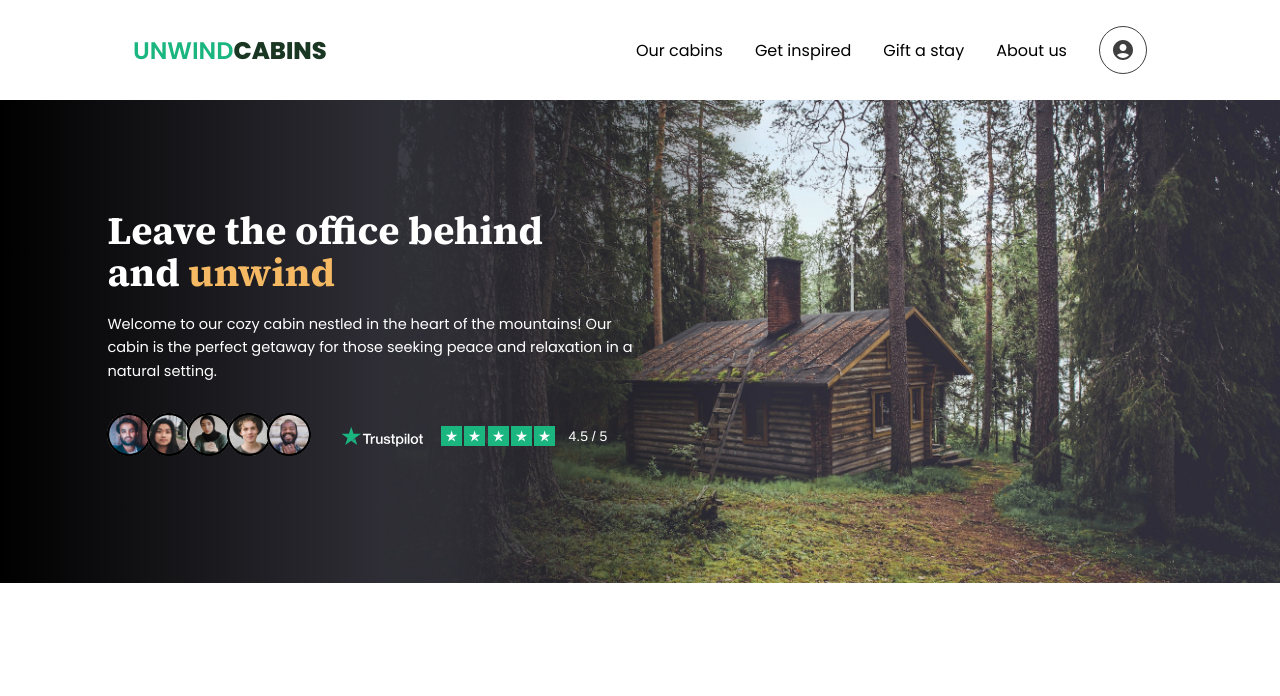
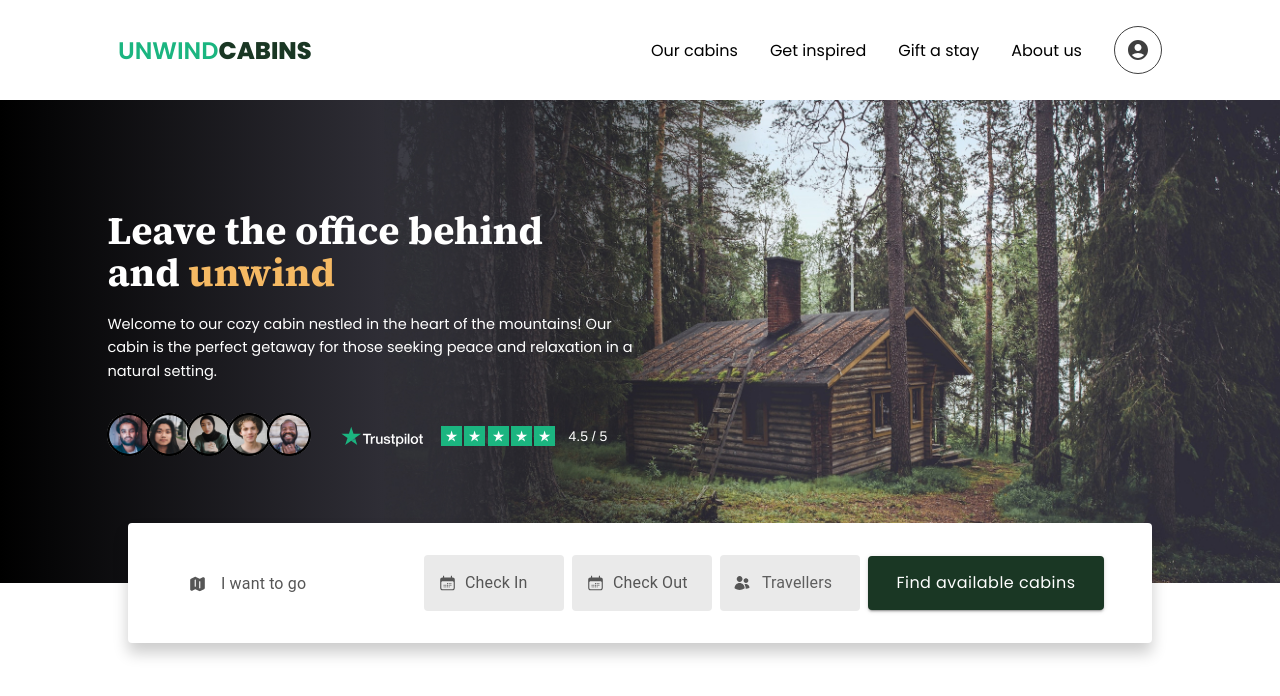
Before and after one commit to yevmot/UnwindCabins-TypeScript, a React (Create React App) app: page / in a window 1280 px wide. Shown: the top 696 px of the page. Built offline with nearby package versions, Linux system fonts and the light colour scheme.

Commit message:
Improved the code of the button component and its use in the form.

```diff
--- a/src/App.tsx
+++ b/src/App.tsx
@@ -1,5 +1,5 @@
 import { JSX } from 'react';
-import { HeaderNav } from './components/header/header-nav/HeaderNav';
+import HeaderNav from './components/header/header-nav/HeaderNav';
 import { HeaderComps } from './components/header/header-comps/HeaderComps';
 
 import './styles/reset.css';
--- /dev/null
+++ b/src/components/buttons/BasicButton.tsx
@@ -0,0 +1,30 @@
+import Button from '@mui/material/Button';
+import { SxProps } from '@mui/system';
+import { JSX } from 'react';
+
+interface ButtonProps {
+  onClick: () => void;
+  variant?: 'contained' | 'outlined' | 'text';
+  children: React.ReactNode;
+  sx?: SxProps;
+  href?: string;
+}
+
+export default function BasicButton({
+  onClick,
+  variant,
+  children,
+  sx,
+  href,
+}: ButtonProps): JSX.Element {
+  return (
+    <Button
+      onClick={onClick}
+      variant={variant}
+      sx={sx}
+      href={href}
+    >
+      {children}
+    </Button>
+  );
+}
--- a/src/components/buttons/LoginButton.tsx
+++ b/src/components/buttons/LoginButton.tsx
@@ -2,12 +2,10 @@ import IconButton from '@mui/material/IconButton';
 import AccountCircleIcon from '@mui/icons-material/AccountCircle';
 import { JSX } from 'react';
 
-const Icon = (): JSX.Element => {
+export default function LoginButton(): JSX.Element {
   return (
-    <IconButton aria-label="icon">
+    <IconButton>
       <AccountCircleIcon sx={{ color: '#3f3f3f' }}/>
     </IconButton>
   );
-};
-
-export default Icon;
+}
--- a/src/components/header/header-comps/HeaderComps.tsx
+++ b/src/components/header/header-comps/HeaderComps.tsx
@@ -11,7 +11,7 @@ export const HeaderComps = (): JSX.Element => {
       <div className="header-container">
         <HeaderBg />
         <HeaderContent />
-        {/* <HeaderSearch /> */}
+        <HeaderSearch />
       </div>
     </div>
   );
--- a/src/components/header/header-comps/header-search/headerSearch.css
+++ b/src/components/header/header-comps/header-search/headerSearch.css
@@ -25,14 +25,14 @@
     gap: 8px;
     padding: 12px 28px;
 }
-.form input,
+/* .form input,
 .travellers,
 .button {
     background-color: #eaeaea;
     border-radius: 4px;
     color: #565656;
-}
-.form button {
+} */
+/* .form button {
     height: 56px;
     width: 236px;
-}
+} */
--- a/src/components/header/header-comps/header-search/search-button/SearchButton.tsx
+++ b/src/components/header/header-comps/header-search/search-button/SearchButton.tsx
@@ -1,14 +1,24 @@
-import BasicButtons from './../../../../buttons/Button';
+import BasicButton from '../../../../buttons/BasicButton';
 import { JSX } from 'react';
 
-const SearchBtn = (): JSX.Element => {
+export default function SearchBtn(): JSX.Element {
   return (
-    <BasicButtons
-      // onClick={() => console.log('click')}
+    <BasicButton
+      onClick={(): void => alert('Clicked Form Button')}
+      variant='contained'
+      sx={{
+        width: '236px',
+        height: '54px',
+        color: 'white',
+        backgroundColor: 'var(--dark-green)',
+        fontFamily: 'Poppins',
+        fontWeight: '400',
+        fontSize: '16px',
+        lineHeight: '28px',
+        textTransform: 'none',
+      }}
     >
       Find available cabins
-    </BasicButtons>
+    </BasicButton>
   );
-};
-
-export default SearchBtn;
+}
--- a/src/components/header/header-nav/HeaderNav.tsx
+++ b/src/components/header/header-nav/HeaderNav.tsx
@@ -16,7 +16,7 @@ const navLinks: NavLink[] = [
   { href: '/', text: 'About us' },
 ];
 
-export const HeaderNav = (): JSX.Element => {
+export default function HeaderNav(): JSX.Element {
   const [isOpen, setIsOpen] = useState<boolean>(false);
 
   const handleMenu = (): void => {
@@ -51,4 +51,4 @@ export const HeaderNav = (): JSX.Element => {
       {isOpen && <div className="overlay" onClick={handleMenu}></div>}
     </nav>
   );
-};
+}
--- a/src/components/header/header-nav/headerNav.css
+++ b/src/components/header/header-nav/headerNav.css
@@ -2,7 +2,7 @@
     display: flex;
     align-items: center;
     justify-content: space-between;
-    padding: 26px 15px;
+    padding: 26px 10px;
 }
 /*____________________ LOGO ____________________*/
 .logo{
--- a/src/styles/main.css
+++ b/src/styles/main.css
@@ -27,7 +27,7 @@ main {
     height: auto;
 }
 .container {
-    max-width: 1044px;
+    max-width: 1064px;
     margin: 0 auto;
 }
 .no-select {
```
Also changed, not shown: src/components/buttons/Button.tsx (deleted, +0 -31 lines).
